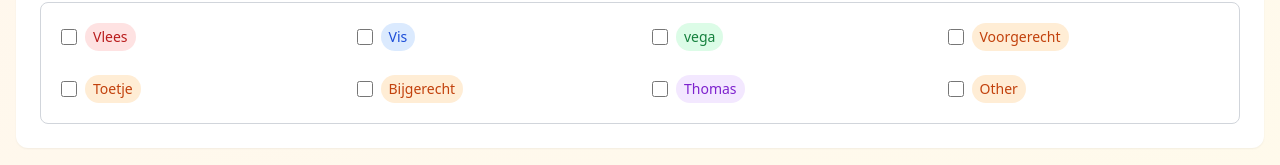
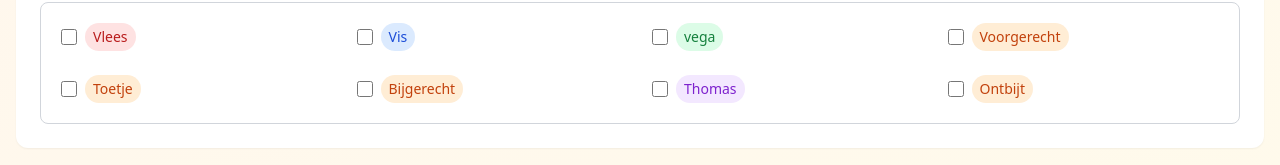
Before and after one commit to windjimmy-hash/recepten-app-v2, a React (Vite) app: page / in a window 1280 px wide. Shown: the part 205-370 px from the top of the page. Built offline with nearby package versions, Linux system fonts and the light colour scheme.

Commit message:
Update App.jsx

```diff
--- a/src/App.jsx
+++ b/src/App.jsx
@@ -38,7 +38,7 @@ function App() {
     }
   };
 
-  const categories = ['Vlees', 'Vis', 'vega', 'Voorgerecht', 'Toetje', 'Bijgerecht', 'Thomas', 'Other'];
+  const categories = ['Vlees', 'Vis', 'vega', 'Voorgerecht', 'Toetje', 'Bijgerecht', 'Thomas', 'Ontbijt'];
 
   const getCategoryColor = (cat) => {
     switch(cat) {
```
